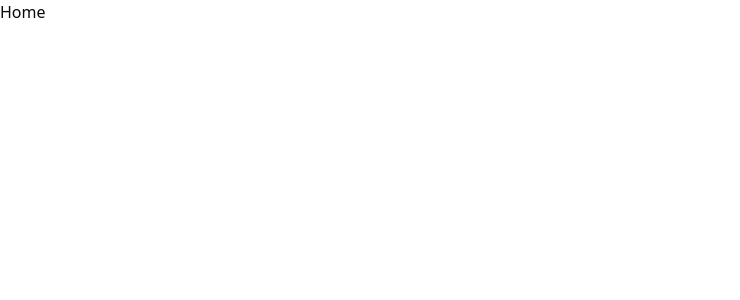
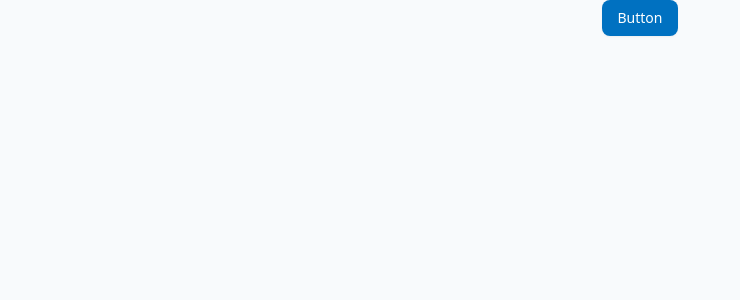
Before and after one commit to ZoD3V/next-js-starter-vour, a Next.js app: page / in a window 1280 px wide. Shown: the top 300 px of the page, without its empty margins (0-740 px from the left). Built offline with nearby package versions, Linux system fonts and the light colour scheme.

Commit message:
add custom theme

```diff
--- a/src/app/globals.css
+++ b/src/app/globals.css
@@ -4,40 +4,86 @@
 
 @custom-variant dark (&:is(.dark *));
 
-:root {
-    --card: oklch(1 0 0);
-    --card-foreground: oklch(0.145 0 0);
-    --popover: oklch(1 0 0);
-    --popover-foreground: oklch(0.145 0 0);
-    --primary: oklch(0.205 0 0);
-    --primary-foreground: oklch(0.985 0 0);
-    --secondary: oklch(0.97 0 0);
-    --secondary-foreground: oklch(0.205 0 0);
-    --muted: oklch(0.97 0 0);
-    --muted-foreground: oklch(0.556 0 0);
-    --accent: oklch(0.97 0 0);
-    --accent-foreground: oklch(0.205 0 0);
-    --destructive: oklch(0.577 0.245 27.325);
-    --destructive-foreground: oklch(0.577 0.245 27.325);
-    --border: oklch(0.922 0 0);
-    --input: oklch(0.922 0 0);
-    --ring: oklch(0.87 0 0);
-    --chart-1: oklch(0.646 0.222 41.116);
-    --chart-2: oklch(0.6 0.118 184.704);
-    --chart-3: oklch(0.398 0.07 227.392);
-    --chart-4: oklch(0.828 0.189 84.429);
-    --chart-5: oklch(0.769 0.188 70.08);
+@theme {
+    /* --- PALET BRAND (TEAL) --- */
+    --color-brand-50: #f0f8ff;
+    --color-brand-100: #e0f0fe;
+    --color-brand-200: #b9e1fe;
+    --color-brand-300: #7cc9fd;
+    --color-brand-400: #36affa;
+    --color-brand-500: #0c95eb;
+    --color-brand-600: #0071c1;
+    --color-brand-700: #015da3;
+    --color-brand-800: #064f86;
+    --color-brand-900: #0b436f;
+    --color-brand-950: #072a4a;
+
+    /* --- PALET SECONDARY (GOLD) --- */
+    --color-secondary-50: #fefde8;
+    --color-secondary-100: #fdfbc4;
+    --color-secondary-200: #fcf48c;
+    --color-secondary-300: #f9e74b;
+    --color-secondary-400: #f5d20e;
+    --color-secondary-500: #e6bc0c;
+    --color-secondary-600: #c69208;
+    --color-secondary-700: #9e680a;
+    --color-secondary-800: #835310;
+    --color-secondary-900: #6f4314;
+    --color-secondary-950: #412307;
+
+    /* --- PALET SLATE (NETRAL) --- */
+    --color-slate-50: #f8fafc;
+    --color-slate-100: #f1f5f9;
+    --color-slate-200: #e2e8f0;
+    --color-slate-300: #cbd5e1;
+    --color-slate-400: #94a3b8;
+    --color-slate-500: #64748b;
+    --color-slate-600: #475569;
+    --color-slate-700: #334155;
+    --color-slate-800: #1e293b;
+    --color-slate-900: #0f172a;
+    --color-slate-950: #020617;
+
+    /* --- SHADCN UI --- */
+    --background: var(--color-slate-50);
+    --foreground: var(--color-slate-950);
+
+    --card: #ffffff;
+    --card-foreground: var(--color-slate-950);
+
+    --popover: #ffffff;
+    --popover-foreground: var(--color-slate-950);
+
+    /* Primary menggunakan Brand 600 (#0071C1) */
+    --primary: var(--color-brand-600);
+    --primary-foreground: #ffffff;
+
+    /* Secondary menggunakan Slate 200 agar netral untuk UI */
+    --secondary: var(--color-slate-200);
+    --secondary-foreground: var(--color-slate-900);
+
+    --muted: var(--color-slate-100);
+    --muted-foreground: var(--color-slate-500);
+
+    --accent: var(--color-brand-100);
+    --accent-foreground: var(--color-brand-900);
+
+    /* Border & Input */
+    --border: var(--color-slate-200);
+    --input: var(--color-slate-200);
+    --ring: var(--color-brand-600);
+
+    /* Sidebar tetap menggunakan Navy dari Slate 950 atau Brand 950 */
+    --sidebar: var(--color-slate-950);
+    --sidebar-foreground: #ffffff;
+    --sidebar-primary: var(--color-brand-500);
+    --sidebar-primary-foreground: #ffffff;
+    --sidebar-accent: var(--color-slate-800);
+    --sidebar-accent-foreground: #ffffff;
+    --sidebar-border: var(--color-slate-800);
+    --sidebar-ring: var(--color-brand-600);
+
     --radius: 0.625rem;
-    --sidebar: oklch(0.985 0 0);
-    --sidebar-foreground: oklch(0.145 0 0);
-    --sidebar-primary: oklch(0.205 0 0);
-    --sidebar-primary-foreground: oklch(0.985 0 0);
-    --sidebar-accent: oklch(0.97 0 0);
-    --sidebar-accent-foreground: oklch(0.205 0 0);
-    --sidebar-border: oklch(0.922 0 0);
-    --sidebar-ring: oklch(0.87 0 0);
-    --background: oklch(1 0 0);
-    --foreground: oklch(0.145 0 0);
 }
 
 .dark {
--- a/src/app/page.tsx
+++ b/src/app/page.tsx
@@ -1,5 +1,11 @@
+import { Button } from '@/components/ui/button';
+
 const Page = () => {
-    return <div>Home</div>;
+    return (
+        <div className='flex h-full w-full items-center justify-center'>
+            <Button>Button</Button>
+        </div>
+    );
 };
 
 export default Page;
```
